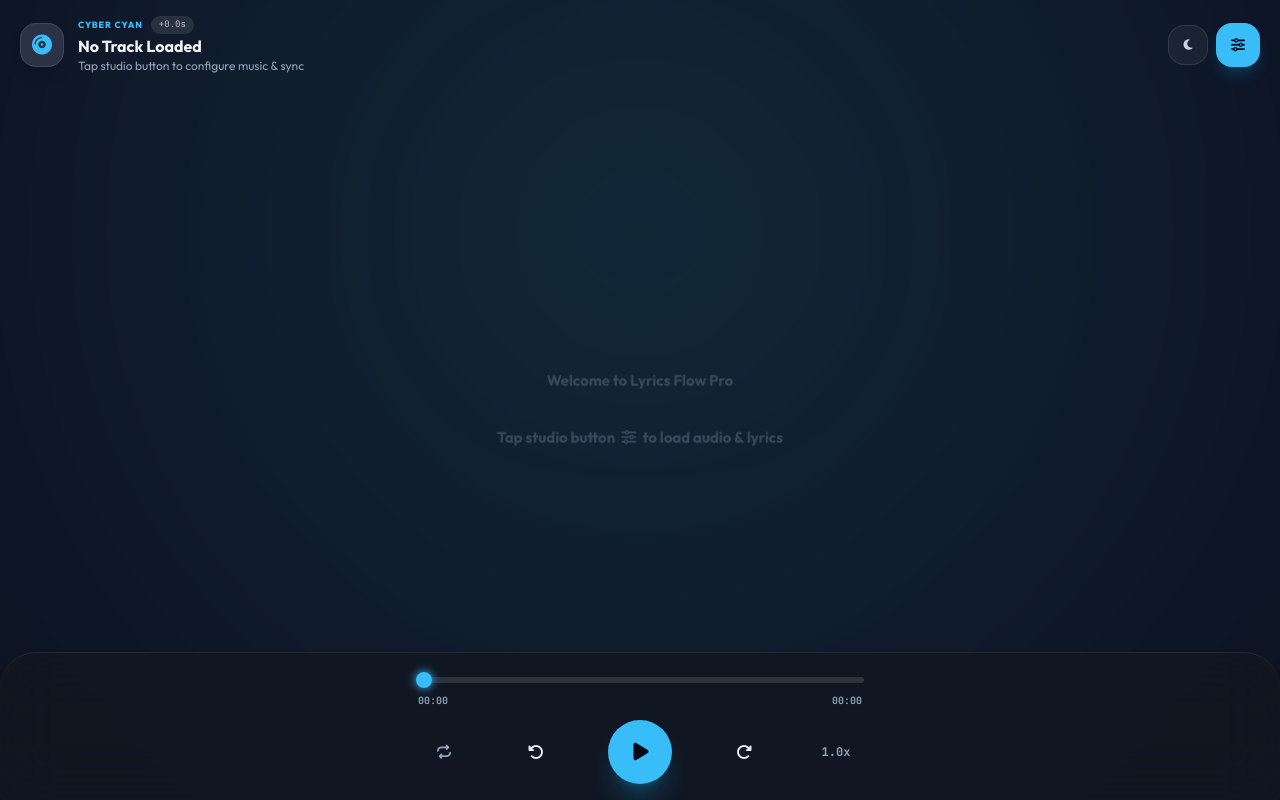
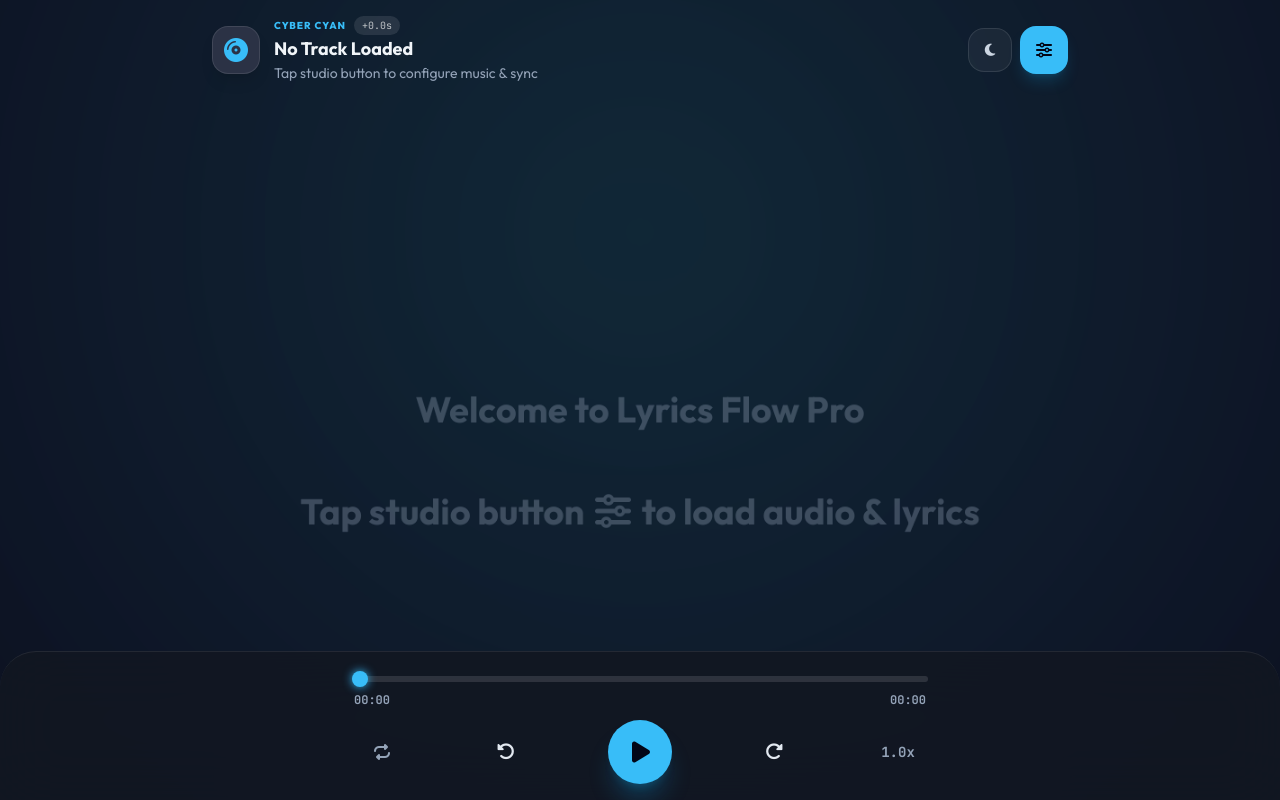
Before and after one commit to inwithimran/Lyrics-Flow, a plain HTML site: page index.html in a window 1280 px wide. Drawn offline with nearby package versions, Linux system fonts and the light colour scheme.

Commit message:
Add files via upload

```diff
--- a/index.html
+++ b/index.html
@@ -1,9 +1,9 @@
 <!DOCTYPE html>
-<html lang="en" class="dark">
+<html lang="bn" class="dark">
 <head>
     <meta charset="UTF-8">
     <meta name="viewport" content="width=device-width, initial-scale=1.0, maximum-scale=1.0, user-scalable=no, viewport-fit=cover">
-    <title>Lyrics Flow Pro - Android Studio Edition</title>
+    <title>Lyrics Flow Pro - Studio Edition</title>
 
     <!-- Tailwind CSS -->
     <script src="https://cdn.tailwindcss.com"></script>
@@ -44,7 +44,8 @@
             --m3-primary: #38BDF8;
             --m3-primary-rgb: 56, 189, 248;
             --m3-glow: rgba(56, 189, 248, 0.25);
-            --font-scale: 1rem;
+            --font-scale: 1;
+            --lyric-base-size: 1.5rem; /* মোবাইল ফন্ট বেস সাইজ */
         }
 
         * {
@@ -121,26 +122,28 @@
             transition: transform 0.45s cubic-bezier(0.16, 1, 0.3, 1);
         }
 
-        /* Clean Seamless Android Lyrics Formatting (Fixed font-weight to prevent layout shift) */
+        /* Responsive Dynamic Lyrics Formatting */
         .lyric-line {
             transition: transform 0.4s cubic-bezier(0.16, 1, 0.3, 1), opacity 0.4s ease, color 0.3s ease, text-shadow 0.3s ease;
-            opacity: 0.3;
-            transform: scale(0.85);
+            opacity: 0.35;
+            transform: scale(0.9);
             transform-origin: center center;
             text-align: center;
-            padding: 14px 24px;
-            font-size: calc(var(--font-scale) * 1.1);
-            line-height: 1.4;
-            font-weight: 700; /* Fixed weight prevents reflow shifting */
+            padding: 12px 20px;
+            /* টাইপোগ্রাফি ফন্ট সাইজ সরাসরি প্রপার্টি দিয়ে আপডেট হবে */
+            font-size: calc(var(--lyric-base-size) * var(--font-scale));
+            line-height: 1.45;
+            font-weight: 700;
             color: #94A3B8;
             word-wrap: break-word;
-            margin: 4px 0;
+            margin: 4px auto;
+            max-width: 1100px;
             cursor: pointer;
             will-change: transform, opacity;
         }
 
         .lyric-line:hover {
-            opacity: 0.65;
+            opacity: 0.7;
             color: #F8FAFC;
         }
 
@@ -149,6 +152,27 @@
             transform: scale(1.08);
             color: var(--m3-primary);
             text-shadow: 0 0 25px var(--m3-glow);
+        }
+
+        /* ট্যাবলেট এবং ডেসটপ স্ক্রিনের জন্য রেসপন্সিভ সাইজ */
+        @media (min-width: 640px) {
+            :root {
+                --lyric-base-size: 2rem; /* ট্যাবলেট সাইজ */
+            }
+            .lyric-line {
+                padding: 16px 28px;
+                margin: 6px auto;
+            }
+        }
+
+        @media (min-width: 1024px) {
+            :root {
+                --lyric-base-size: 2.5rem; /* কম্পিউটার/পিসি বড় সাইজ */
+            }
+            .lyric-line {
+                padding: 18px 36px;
+                margin: 8px auto;
+            }
         }
 
         /* Material 3 Bottom Surface Control Bar */
@@ -207,7 +231,7 @@
             pointer-events: none;
         }
 
-        /* Android Bottom Sheet System */
+        /* Responsive Bottom Sheet System */
         .sheet-overlay {
             position: fixed;
             inset: 0;
@@ -223,6 +247,13 @@
             transition: opacity 0.3s cubic-bezier(0.16, 1, 0.3, 1);
         }
 
+        @media (min-width: 640px) {
+            .sheet-overlay {
+                align-items: center;
+                padding: 20px;
+            }
+        }
+
         .sheet-overlay.open {
             opacity: 1;
             pointer-events: auto;
@@ -233,13 +264,24 @@
             border-top: 1px solid rgba(255, 255, 255, 0.12);
             border-radius: 36px 36px 0 0;
             width: 100%;
-            max-width: 580px;
+            max-width: 620px;
             max-height: 88vh;
             display: flex;
             flex-direction: column;
             transform: translateY(100%);
             transition: transform 0.35s cubic-bezier(0.16, 1, 0.3, 1);
             box-shadow: 0 -20px 60px rgba(0, 0, 0, 0.9);
+        }
+
+        @media (min-width: 640px) {
+            .m3-bottom-sheet {
+                border: 1px solid rgba(255, 255, 255, 0.12);
+                border-radius: 32px;
+                transform: scale(0.95) translateY(20px);
+            }
+            .sheet-overlay.open .m3-bottom-sheet {
+                transform: scale(1) translateY(0);
+            }
         }
 
         .sheet-overlay.open .m3-bottom-sheet {
@@ -351,31 +393,31 @@
     <canvas id="viz-canvas-bg"></canvas>
 
     <!-- Material Top App Header -->
-    <header class="px-5 py-4 flex items-center justify-between z-20 flex-shrink-0 relative">
+    <header class="w-full max-w-4xl mx-auto px-5 py-4 flex items-center justify-between z-20 flex-shrink-0 relative">
         <div class="flex items-center gap-3.5 min-w-0">
-            <!-- Vinyl Artwork Badge with Smooth Rotating Icon -->
-            <div id="track-art" class="w-11 h-11 rounded-2xl bg-m3-surfaceHigh border border-white/10 flex items-center justify-center shrink-0 shadow-lg relative overflow-hidden transition-transform duration-500">
-                <i class="fa-solid fa-compact-disc text-xl text-m3-primary" id="track-art-icon"></i>
+            <!-- Vinyl Artwork Badge -->
+            <div id="track-art" class="w-11 h-11 md:w-12 md:h-12 rounded-2xl bg-m3-surfaceHigh border border-white/10 flex items-center justify-center shrink-0 shadow-lg relative overflow-hidden transition-transform duration-500">
+                <i class="fa-solid fa-compact-disc text-xl md:text-2xl text-m3-primary" id="track-art-icon"></i>
             </div>
 
             <div class="min-w-0">
                 <div class="flex items-center gap-2">
-                    <span id="theme-tag" class="text-[9px] font-extrabold uppercase tracking-widest text-m3-primary">CYBER CYAN</span>
-                    <span id="offset-tag" class="text-[9px] font-mono px-2 py-0.5 rounded-full bg-white/10 text-white/70">0.0s</span>
+                    <span id="theme-tag" class="text-[9px] md:text-[10px] font-extrabold uppercase tracking-widest text-m3-primary">CYBER CYAN</span>
+                    <span id="offset-tag" class="text-[9px] md:text-[10px] font-mono px-2 py-0.5 rounded-full bg-white/10 text-white/70">0.0s</span>
                 </div>
-                <h1 id="track-title" class="text-sm sm:text-base font-bold truncate text-slate-100 leading-tight">No Track Loaded</h1>
-                <p id="track-artist" class="text-xs text-slate-400 truncate">Tap studio button to configure music & sync</p>
+                <h1 id="track-title" class="text-sm sm:text-base md:text-lg font-bold truncate text-slate-100 leading-tight">No Track Loaded</h1>
+                <p id="track-artist" class="text-xs md:text-sm text-slate-400 truncate">Tap studio button to configure music & sync</p>
             </div>
         </div>
 
         <div class="flex items-center gap-2 shrink-0">
             <!-- Sleep Timer Modal Launcher -->
-            <button id="sleep-timer-btn" class="w-10 h-10 rounded-2xl bg-white/5 hover:bg-white/10 border border-white/10 flex items-center justify-center text-slate-300 transition-all text-xs" title="Sleep Timer">
+            <button id="sleep-timer-btn" class="w-10 h-10 md:w-11 md:h-11 rounded-2xl bg-white/5 hover:bg-white/10 border border-white/10 flex items-center justify-center text-slate-300 transition-all text-xs md:text-sm" title="Sleep Timer">
                 <i class="fa-solid fa-moon"></i>
             </button>
 
             <!-- Studio Control Sheet Button -->
-            <button id="open-studio-btn" class="w-11 h-11 rounded-2xl bg-m3-primary text-slate-950 font-extrabold flex items-center justify-center transition-all shadow-lg shadow-sky-500/20 active:scale-95 text-sm" title="Studio Controls">
+            <button id="open-studio-btn" class="w-11 h-11 md:w-12 md:h-12 rounded-2xl bg-m3-primary text-slate-950 font-extrabold flex items-center justify-center transition-all shadow-lg shadow-sky-500/20 active:scale-95 text-sm md:text-base" title="Studio Controls">
                 <i class="fa-solid fa-sliders"></i>
             </button>
         </div>
@@ -389,25 +431,25 @@
         </div>
 
         <!-- Floating Auto-Sync Resume Pill -->
-        <button id="resume-sync-btn" class="hidden absolute bottom-5 left-1/2 -translate-x-1/2 z-30 px-4 py-2 rounded-full bg-slate-900/90 border border-sky-400/40 text-sky-400 text-xs font-bold shadow-2xl flex items-center gap-2 backdrop-blur-md active:scale-95 transition-all">
-            <i class="fa-solid fa-arrows-rotate animate-spin text-[10px]"></i>
+        <button id="resume-sync-btn" class="hidden absolute bottom-5 left-1/2 -translate-x-1/2 z-30 px-5 py-2.5 rounded-full bg-slate-900/90 border border-sky-400/40 text-sky-400 text-xs md:text-sm font-bold shadow-2xl flex items-center gap-2 backdrop-blur-md active:scale-95 transition-all">
+            <i class="fa-solid fa-arrows-rotate animate-spin text-xs"></i>
             Resume Auto-Sync
         </button>
     </main>
 
     <!-- Soft Spectrum Visualizer Bar Strip -->
-    <div class="w-full flex-shrink-0 z-20 px-4 pointer-events-none -mb-2" id="bar-viz-wrapper">
+    <div class="w-full max-w-4xl mx-auto flex-shrink-0 z-20 px-4 pointer-events-none -mb-2" id="bar-viz-wrapper">
         <canvas id="viz-canvas-bar"></canvas>
     </div>
 
     <!-- Material Player Control Footer -->
     <footer class="m3-footer-surface px-5 pt-3 pb-4">
-        <div class="max-w-md mx-auto space-y-3">
+        <div class="max-w-xl mx-auto space-y-3">
 
             <!-- Time Scrub Bar -->
             <div class="space-y-1">
                 <input type="range" id="audio-scrubber" class="m3-slider" value="0" min="0" max="100" step="0.1">
-                <div class="flex justify-between text-[10px] font-mono font-bold text-slate-400 px-0.5">
+                <div class="flex justify-between text-[10px] md:text-xs font-mono font-bold text-slate-400 px-0.5">
                     <span id="curr-time">00:00</span>
                     <span id="dur-time">00:00</span>
                 </div>
@@ -416,28 +458,28 @@
             <!-- Playback Actions -->
             <div class="flex items-center justify-between px-2">
                 <!-- Repeat / Loop -->
-                <button id="btn-loop" class="w-10 h-10 rounded-2xl text-slate-400 hover:text-slate-100 flex items-center justify-center transition-all">
-                    <i class="fa-solid fa-repeat text-sm"></i>
+                <button id="btn-loop" class="w-10 h-10 md:w-11 md:h-11 rounded-2xl text-slate-400 hover:text-slate-100 flex items-center justify-center transition-all">
+                    <i class="fa-solid fa-repeat text-sm md:text-base"></i>
                 </button>
 
                 <!-- Seek -5s -->
-                <button id="btn-rewind" class="w-11 h-11 rounded-full text-slate-200 hover:bg-white/5 active:scale-90 transition-transform flex items-center justify-center">
-                    <i class="fa-solid fa-rotate-left text-base"></i>
+                <button id="btn-rewind" class="w-11 h-11 md:w-12 md:h-12 rounded-full text-slate-200 hover:bg-white/5 active:scale-90 transition-transform flex items-center justify-center">
+                    <i class="fa-solid fa-rotate-left text-base md:text-lg"></i>
                 </button>
 
                 <!-- Play / Pause Fab -->
-                <button id="btn-play-pause" class="w-16 h-16 rounded-full bg-m3-primary text-slate-950 flex items-center justify-center shadow-xl shadow-sky-500/25 active:scale-90 transition-transform">
-                    <i class="fa-solid fa-play text-xl ml-0.5" id="play-icon"></i>
-                    <i class="fa-solid fa-pause text-xl hidden" id="pause-icon"></i>
+                <button id="btn-play-pause" class="w-16 h-16 md:w-18 md:h-18 rounded-full bg-m3-primary text-slate-950 flex items-center justify-center shadow-xl shadow-sky-500/25 active:scale-90 transition-transform">
+                    <i class="fa-solid fa-play text-xl md:text-2xl ml-0.5" id="play-icon"></i>
+                    <i class="fa-solid fa-pause text-xl md:text-2xl hidden" id="pause-icon"></i>
                 </button>
 
                 <!-- Seek +5s -->
-                <button id="btn-forward" class="w-11 h-11 rounded-full text-slate-200 hover:bg-white/5 active:scale-90 transition-transform flex items-center justify-center">
-                    <i class="fa-solid fa-rotate-right text-base"></i>
+                <button id="btn-forward" class="w-11 h-11 md:w-12 md:h-12 rounded-full text-slate-200 hover:bg-white/5 active:scale-90 transition-transform flex items-center justify-center">
+                    <i class="fa-solid fa-rotate-right text-base md:text-lg"></i>
                 </button>
 
                 <!-- Speed Indicator Button -->
-                <button id="btn-speed-modal" class="w-10 h-10 rounded-2xl text-slate-400 hover:text-slate-100 flex items-center justify-center transition-all text-xs font-mono font-bold">
+                <button id="btn-speed-modal" class="w-10 h-10 md:w-11 md:h-11 rounded-2xl text-slate-400 hover:text-slate-100 flex items-center justify-center transition-all text-xs md:text-sm font-mono font-bold">
                     <span id="speed-indicator">1.0x</span>
                 </button>
             </div>
@@ -449,17 +491,17 @@
         <div class="m3-bottom-sheet">
 
             <!-- Android Sheet Drag Pill Handle -->
-            <div class="w-12 h-1.5 bg-white/20 rounded-full mx-auto my-3 shrink-0"></div>
+            <div class="w-12 h-1.5 bg-white/20 rounded-full mx-auto my-3 shrink-0 sm:hidden"></div>
 
             <!-- Sheet Title Header -->
-            <div class="px-6 pb-3 flex items-center justify-between border-b border-white/10 shrink-0">
+            <div class="px-6 py-3 sm:pt-5 flex items-center justify-between border-b border-white/10 shrink-0">
                 <div class="flex items-center gap-3">
                     <div class="w-9 h-9 rounded-2xl bg-sky-500/10 border border-sky-500/20 flex items-center justify-center text-sky-400">
                         <i class="fa-solid fa-sliders text-xs"></i>
                     </div>
                     <div>
-                        <h2 class="text-sm font-extrabold text-white tracking-tight">Studio Dashboard</h2>
-                        <p class="text-[10px] text-slate-400">Lyrics, Online Auto-Sync, EQ & DSP</p>
+                        <h2 class="text-sm md:text-base font-extrabold text-white tracking-tight">Studio Dashboard</h2>
+                        <p class="text-[10px] md:text-xs text-slate-400">Lyrics, Online Auto-Sync, EQ & DSP</p>
                     </div>
                 </div>
                 <button class="close-sheet-btn w-8 h-8 rounded-full bg-white/5 text-slate-400 hover:text-white flex items-center justify-center">
@@ -630,7 +672,7 @@
                 <!-- TAB 4: PREFERENCES & THEMES -->
                 <div id="tab-prefs" class="tab-pane hidden space-y-4">
 
-                    <!-- 1. ALWAYS DISPLAY ON FEATURE (ACTIVE BY DEFAULT) -->
+                    <!-- 1. ALWAYS DISPLAY ON FEATURE -->
                     <div class="m3-list-row">
                         <div class="min-w-0 flex-1">
                             <span class="text-xs font-bold text-slate-200 block">Always Display On</span>
@@ -670,7 +712,7 @@
                             <span>Lyrics Typography Size</span>
                             <span id="font-scale-lbl" class="font-mono text-sky-400">1.0x</span>
                         </div>
-                        <input type="range" id="font-scale-slider" class="m3-slider" min="0.8" max="1.6" step="0.1" value="1.0">
+                        <input type="range" id="font-scale-slider" class="m3-slider" min="0.7" max="1.8" step="0.05" value="1.0">
                     </div>
 
                     <!-- Global Sync Offset Adjustment -->
@@ -768,7 +810,7 @@
         };
 
         // LOCALSTORAGE PERSISTENCE ENGINE
-        const STORAGE_KEY = 'lyrics_flow_pro_prefs_v1';
+        const STORAGE_KEY = 'lyrics_flow_pro_prefs_v2';
 
         function loadSavedSettings() {
             try {
@@ -883,7 +925,7 @@
             }
         });
 
-        // Initialize WakeLock on first interaction or launch
+        // Initialize WakeLock on launch
         if (userSettings.isWakeLockActive) {
             requestWakeLock();
         }
@@ -905,10 +947,10 @@
                 else btn.classList.remove('active');
             });
 
-            // Font Scale Slider
-            document.documentElement.style.setProperty('--font-scale', `${userSettings.fontScale}rem`);
+            // Font Scale Slider (ডাইরেক্ট রুট ভ্যারিয়েবলে আপডেট)
+            document.documentElement.style.setProperty('--font-scale', userSettings.fontScale);
             document.getElementById('font-scale-slider').value = userSettings.fontScale;
-            document.getElementById('font-scale-lbl').innerText = userSettings.fontScale.toFixed(1) + 'x';
+            document.getElementById('font-scale-lbl').innerText = parseFloat(userSettings.fontScale).toFixed(2) + 'x';
 
             // Sync Offset Display
             updateOffsetUI();
@@ -1568,12 +1610,15 @@
             };
         });
 
-        document.getElementById('font-scale-slider').oninput = e => {
-            userSettings.fontScale = parseFloat(e.target.value);
+        // ফন্ট স্কেল চেঞ্জ রিয়েল-টাইম ইভেন্ট
+        const fontScaleSlider = document.getElementById('font-scale-slider');
+        fontScaleSlider.oninput = e => {
+            const val = parseFloat(e.target.value);
+            userSettings.fontScale = val;
             saveSettings();
 
-            document.documentElement.style.setProperty('--font-scale', `${userSettings.fontScale}rem`);
-            document.getElementById('font-scale-lbl').innerText = userSettings.fontScale.toFixed(1) + 'x';
+            document.documentElement.style.setProperty('--font-scale', val);
+            document.getElementById('font-scale-lbl').innerText = val.toFixed(2) + 'x';
             updateScroll(activeIndex);
         };
 
@@ -1616,8 +1661,12 @@
         document.getElementById('open-studio-btn').onclick = () => openSheet(document.getElementById('studio-sheet'));
 
         document.querySelectorAll('.close-sheet-btn').forEach(btn => {
-            btn.onclick = () => closeSheet(document.getElementById('studio-sheet'));
-        });
+    btn.onclick = () => {
+        closeSheet(document.getElementById('studio-sheet'));
+        triggerPlay();
+    };
+});
+
         document.querySelectorAll('.close-sleep-sheet').forEach(btn => {
             btn.onclick = () => closeSheet(sleepSheet);
         });
```
